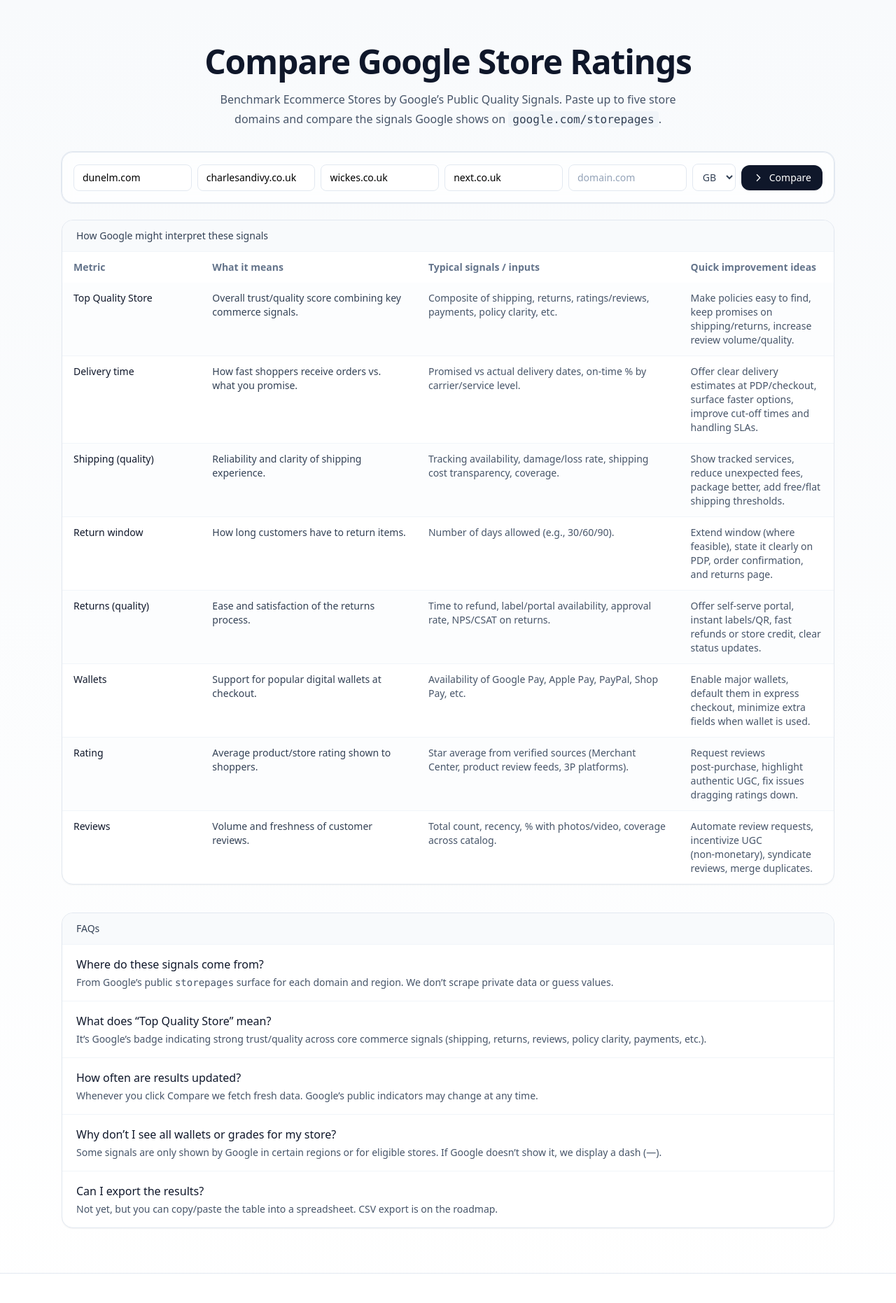
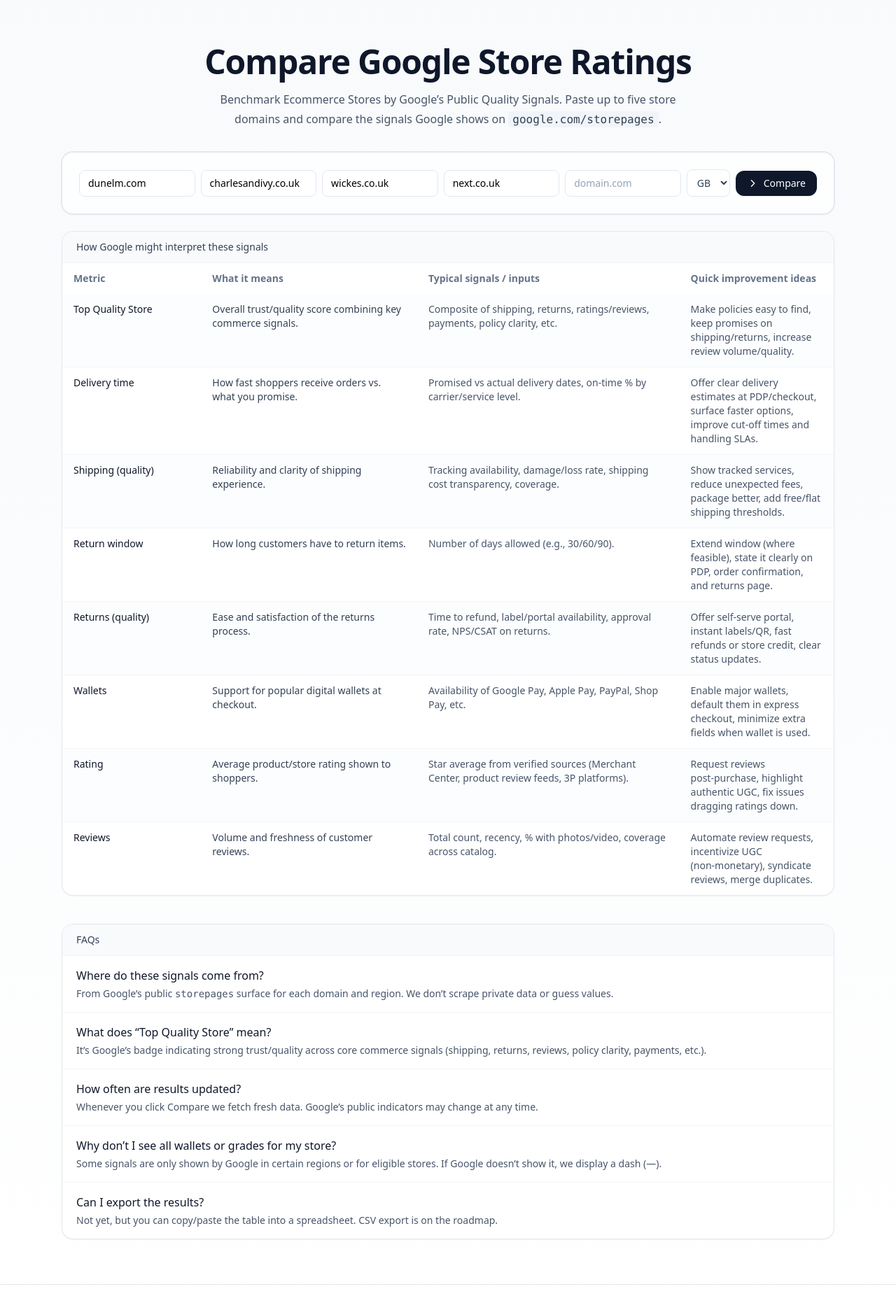
Before and after one commit to carlhendy/tsq-compartpr, a Next.js app: page / in a window 1280 px wide. Shown: the top 1862 px of the page at 70% size. Built offline with nearby package versions, Linux system fonts and the light colour scheme.

Commit message:
Add files via upload

```diff
--- a/app/page.tsx
+++ b/app/page.tsx
@@ -149,7 +149,7 @@ export default function Page() {
     </p>
 
         {/* Inputs */}
-        <div className="mt-8 rounded-2xl border border-slate-200 bg-white/70 p-4 shadow-sm backdrop-blur bg-blue-50 rounded-2xl ring-1 ring-slate-200">
+        <div className="mt-8 rounded-2xl border border-slate-200 bg-white/70 p-4 shadow-sm backdrop-blur bg-blue-100 p-6 rounded-2xl rounded-2xl ring-1 ring-slate-200">
           <div className="flex flex-col gap-3 sm:flex-row sm:items-center sm:gap-2">
             <div className="grid flex-1 grid-cols-1 gap-2 sm:grid-cols-5">
               {domains.map((d, i) => (
@@ -372,11 +372,11 @@ export default function Page() {
 <footer className="border-t border-slate-200 bg-white/90 py-10 text-center text-sm text-slate-600">
         <p className="mb-2">
           Vibe coded by{' '}
-          <a href="https://carlhendy.com" target="_blank" rel="noreferrer" className="font-medium text-slate-900 underline decoration-slate-300 hover:decoration-slate-500">
+          <a href="https://carlhendy.com" target="_blank" rel="noreferrer" className="bg-amber-100 text-slate-900 px-2 py-1 rounded-md no-underline font-normal">
             Carl Hendy
           </a>{' '}
           — founder of{' '}
-          <a href="https://audits.com" target="_blank" rel="noreferrer" className="font-medium text-slate-900 underline decoration-slate-300 hover:decoration-slate-500">
+          <a href="https://audits.com" target="_blank" rel="noreferrer" className="bg-amber-100 text-slate-900 px-2 py-1 rounded-md no-underline font-normal">
             Audits.com
           </a>.
         </p>
```
